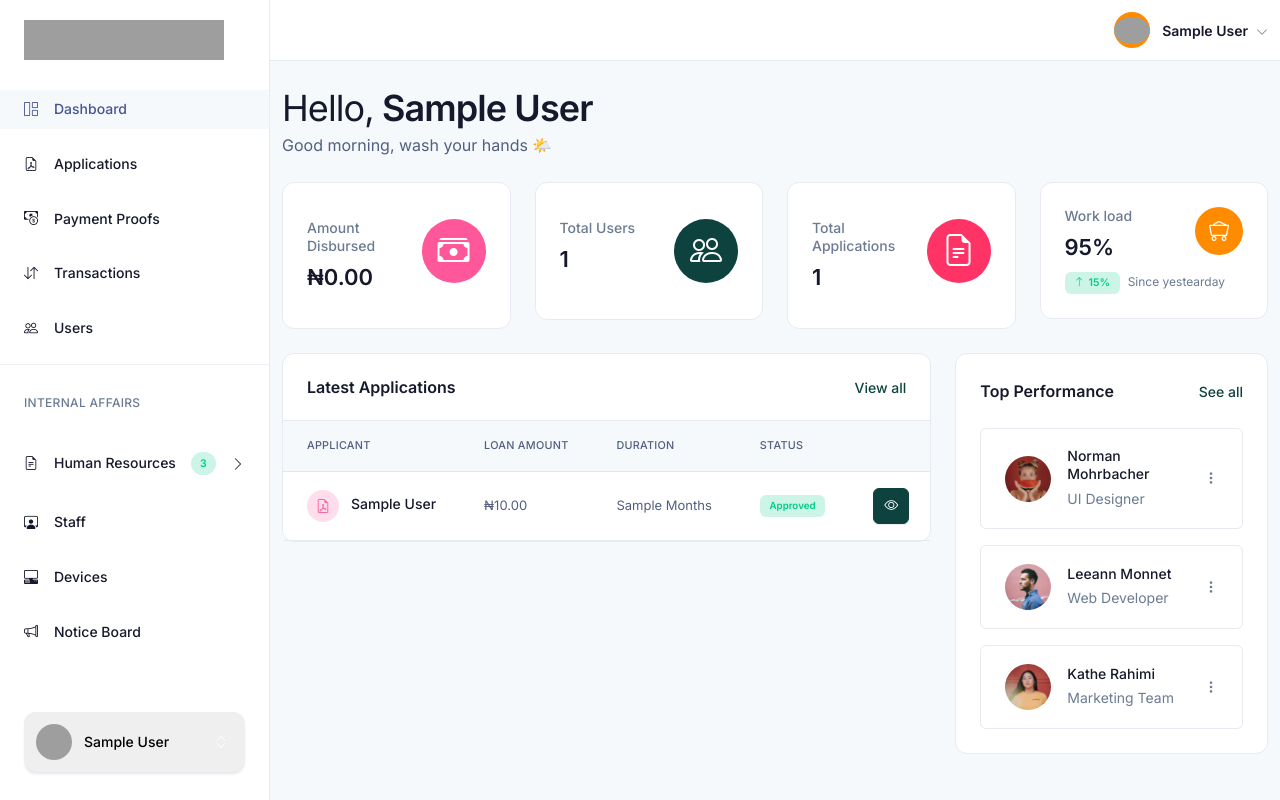
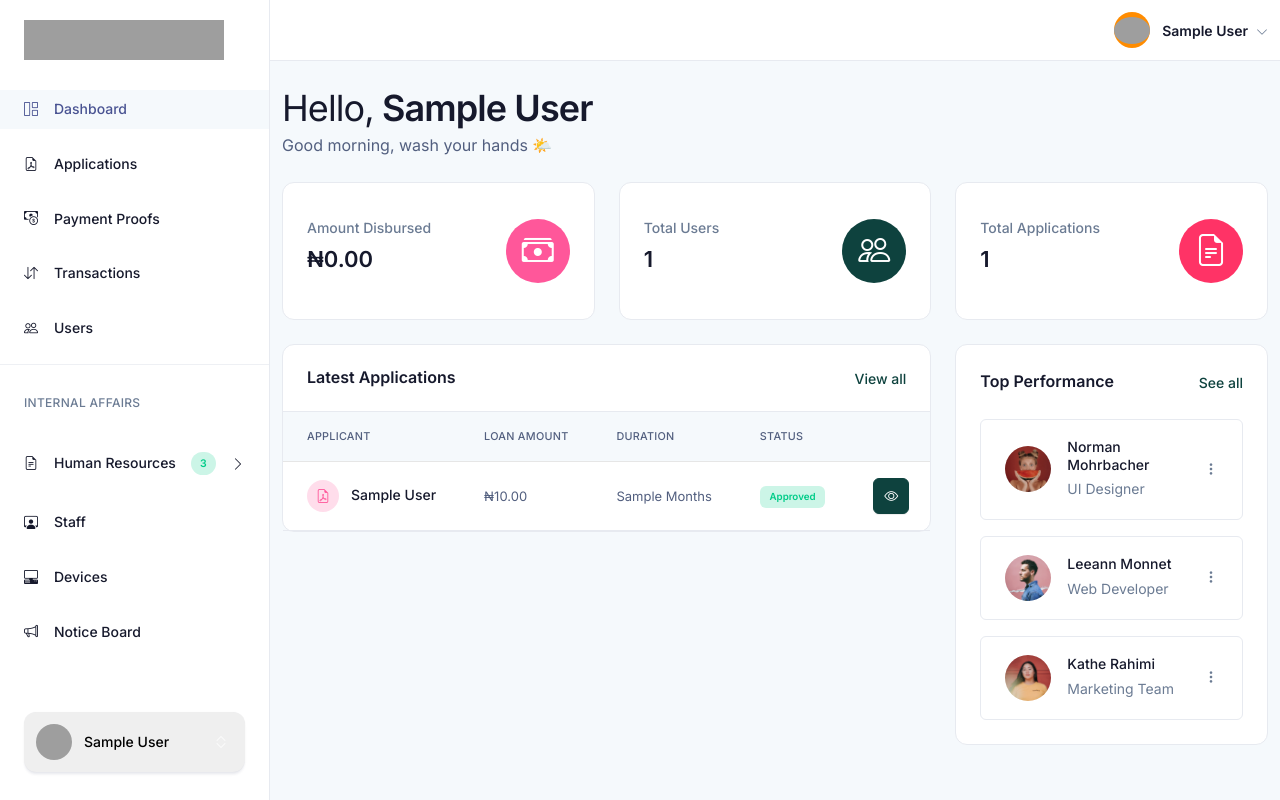
Before and after one commit to codystack/blinkscore_admin, a PHP site: page /blinkscore_app/dashboard in a window 1280 px wide. Run offline with PHP 8.4, Linux system fonts and the light colour scheme; the visitor is signed in with stand-in values (Sample User, id 1); tables that the repository leaves empty or names only in its code hold one stand-in row (values such as "Sample post"); data that the repository does not hold is empty; a stand-in replaces the project's code that opens the database connection; some libraries are stand-ins or nearby versions; grey boxes are pictures that could not be loaded.

Commit message:
Offer added

```diff
--- a/dashboard.php
+++ b/dashboard.php
@@ -39,6 +39,13 @@ function getStatusBadge(string $status = ''): array {
     }
 }
 
+// Fetch total disbursed amount
+$stmt = $pdo->query("SELECT SUM(amount) AS total_amount FROM transactions WHERE status = 'Disbursed'");
+$total = $stmt->fetch(PDO::FETCH_ASSOC);
+
+// If no transactions, total_amount will be NULL
+$total_amount = $total['total_amount'] ?? 0;
+
 ?>
     <div class="d-flex flex-column flex-lg-row h-lg-full bg-surface-secondary">
         <?php include "./components/side-nav.php"; ?>
@@ -63,13 +70,13 @@ function getStatusBadge(string $status = ''): array {
                 <div class="container-fluid">
 
                     <div class="row g-6 mb-6">
-                        <div class="col-xl-3 col-sm-6 col-12">
+                        <div class="col-xl-4 col-sm-6 col-12">
                             <div class="card">
                                 <div class="card-body">
                                     <div class="row mb-3 mt-3">
                                         <div class="col">
                                             <span class="h6 font-semibold text-muted text-sm d-block mb-2">Amount Disbursed</span>
-                                            <span class="h3 font-bold mb-0">₦<?= number_format($app['loan_amount'], 2) ?></span>
+                                            <span class="h3 font-bold mb-0">₦<?= number_format($total_amount, 2) ?></span>
                                         </div>
                                         <div class="col-auto">
                                             <div class="icon icon-shape icon-lg bg-tertiary text-white text-2xl rounded-circle">
@@ -80,7 +87,7 @@ function getStatusBadge(string $status = ''): array {
                                 </div>
                             </div>
                         </div>
-                        <div class="col-xl-3 col-sm-6 col-12">
+                        <div class="col-xl-4 col-sm-6 col-12">
                             <div class="card">
                                 <div class="card-body">
                                     <div class="row mb-3 mt-3">
@@ -97,7 +104,7 @@ function getStatusBadge(string $status = ''): array {
                                 </div>
                             </div>
                         </div>
-                        <div class="col-xl-3 col-sm-6 col-12">
+                        <div class="col-xl-4 col-sm-6 col-12">
                             <div class="card">
                                 <div class="card-body">
                                     <div class="row mb-3 mt-3">
@@ -113,7 +120,7 @@ function getStatusBadge(string $status = ''): array {
                                 </div>
                             </div>
                         </div>
-                        <div class="col-xl-3 col-sm-6 col-12">
+                        <!-- <div class="col-xl-3 col-sm-6 col-12">
                             <div class="card">
                                 <div class="card-body">
                                     <div class="row">
@@ -125,7 +132,7 @@ function getStatusBadge(string $status = ''): array {
                                     <div class="mt-2 mb-0 text-sm"><span class="badge badge-pill bg-soft-success text-success me-2"><i class="bi bi-arrow-up me-1"></i>15% </span><span class="text-nowrap text-xs text-muted">Since yestearday</span></div>
                                 </div>
                             </div>
-                        </div>
+                        </div> -->
                     </div>
 
                     <div class="row g-6 mb-6">
```
